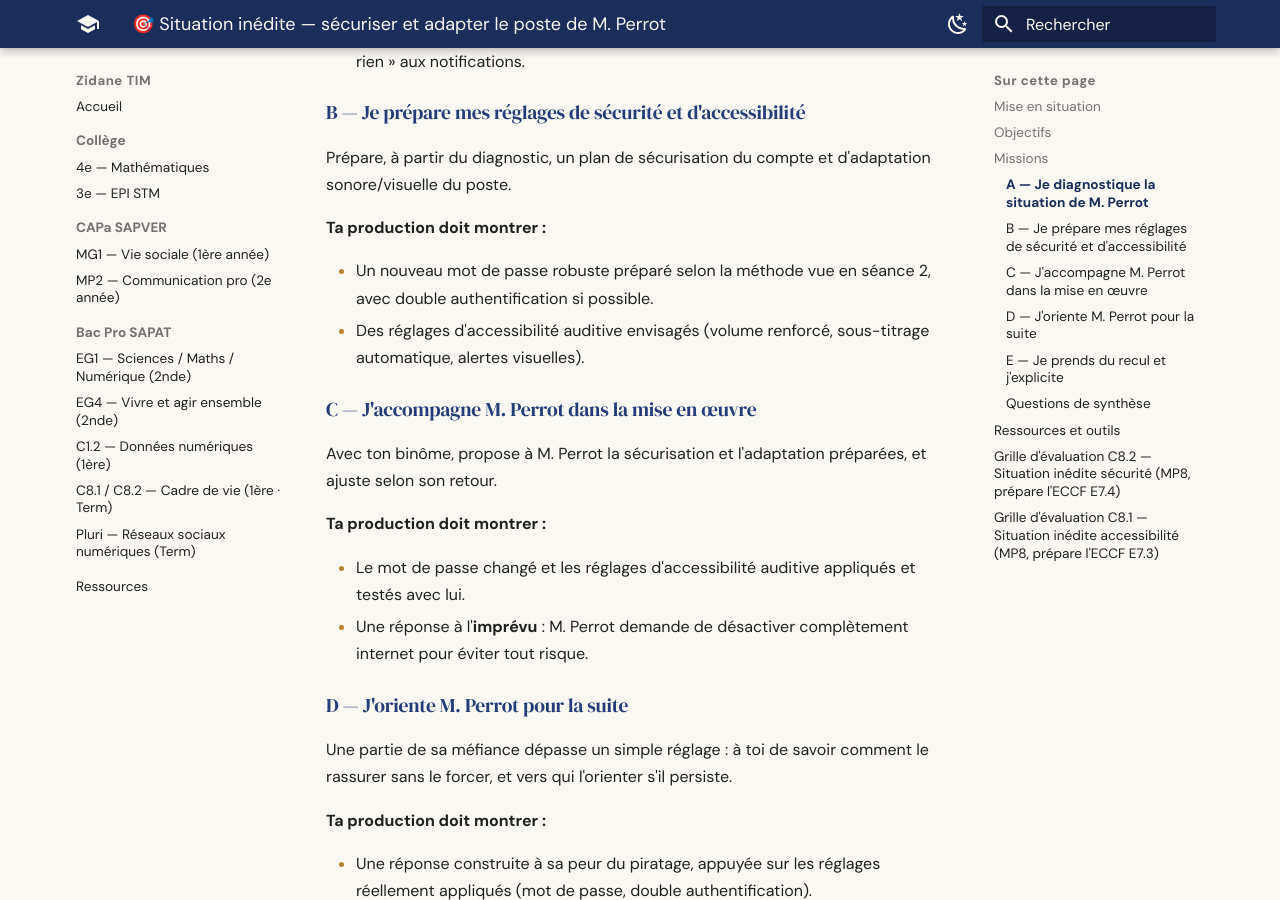
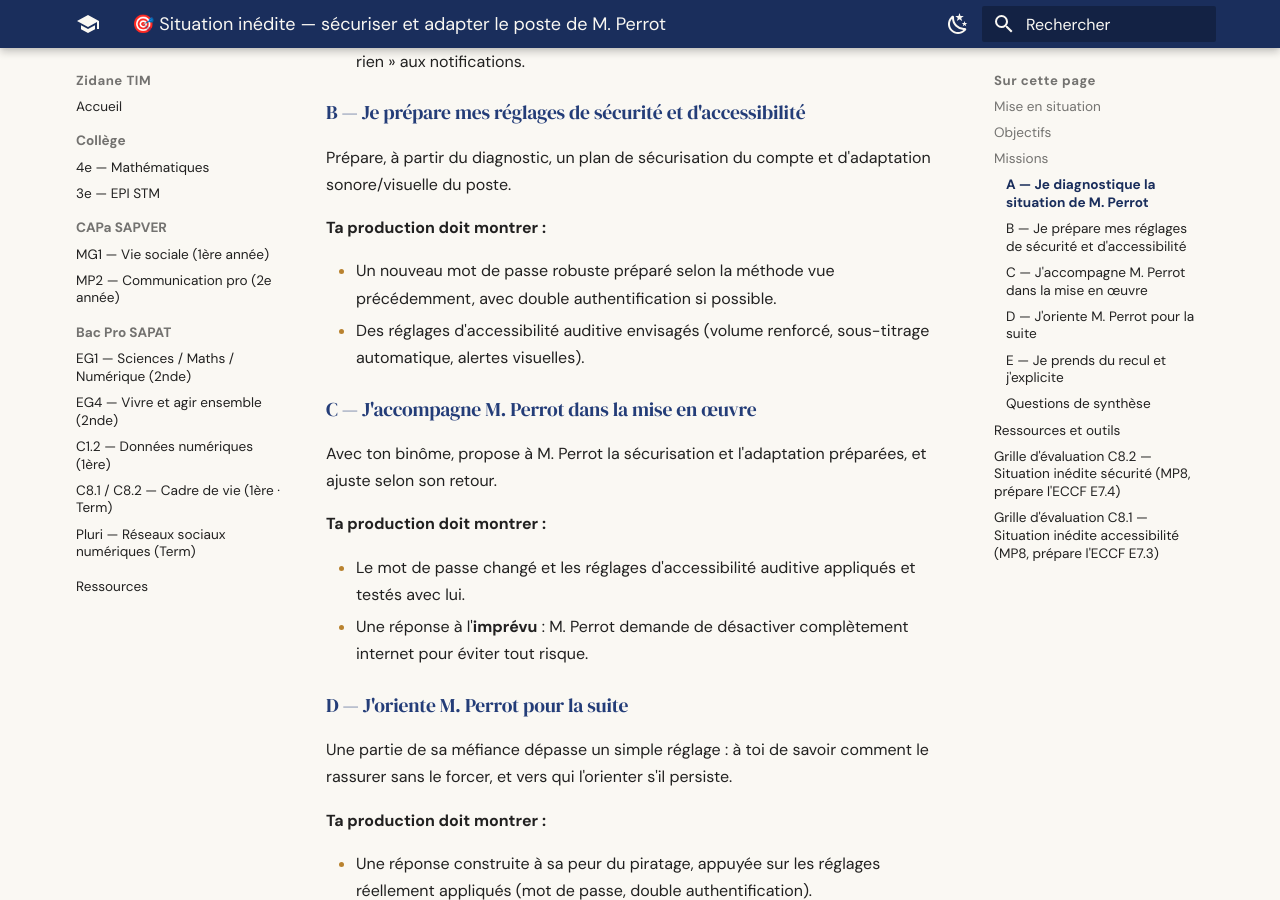
Before and after one commit to zidaneTim/zidane-tim, an MkDocs documentation site: the page built from docs/cours/sapat/activites/c81-c82/situation-inedite-securite-accessibilite.md, in a window 1280 px wide and 900 px high, scrolled down 1593 px. Built offline with MkDocs 1.6.1 and Material for MkDocs 9.7.7, drawn with Linux system fonts in a browser that asks for light colours.

Commit message:
c81-c82: retire le repere de seance numerote dans une consigne (audit axe 7)

```diff
--- a/docs/cours/sapat/activites/c81-c82/situation-inedite-securite-accessibilite.md
+++ b/docs/cours/sapat/activites/c81-c82/situation-inedite-securite-accessibilite.md
@@ -69,7 +69,7 @@ Prépare, à partir du diagnostic, un plan de sécurisation du compte et d'adapt
 
 **Ta production doit montrer :**
 
-- Un nouveau mot de passe robuste préparé selon la méthode vue en séance 2, avec double authentification si
+- Un nouveau mot de passe robuste préparé selon la méthode vue précédemment, avec double authentification si
   possible.
 - Des réglages d'accessibilité auditive envisagés (volume renforcé, sous-titrage automatique, alertes visuelles).
 
```
